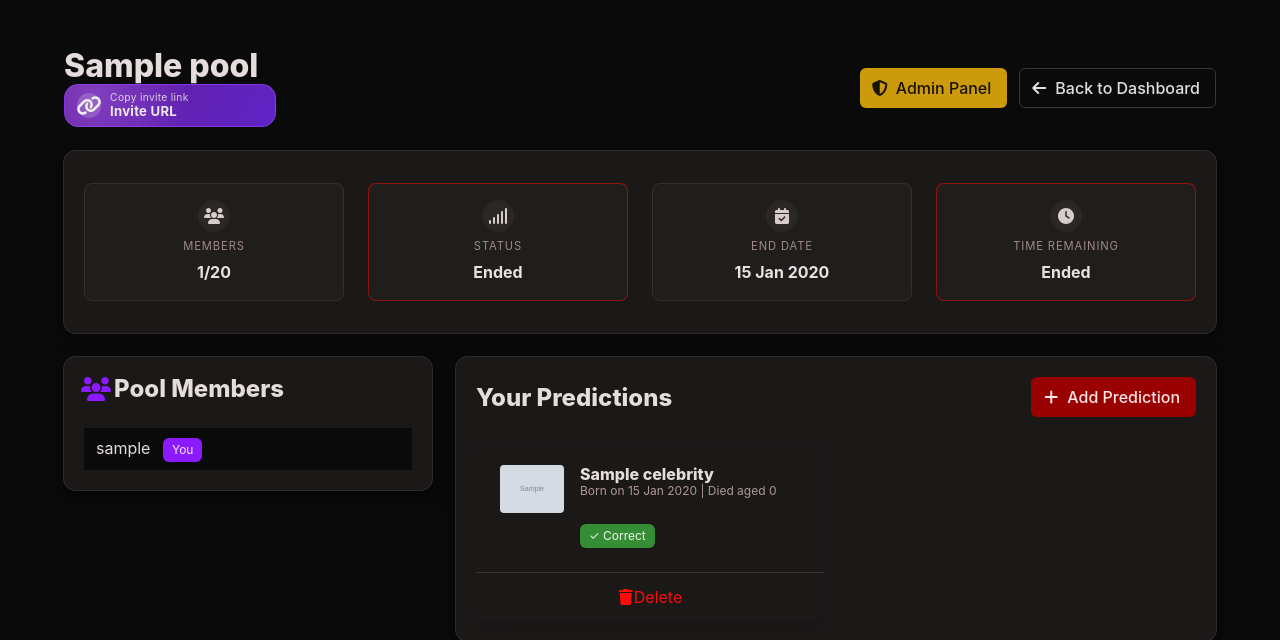
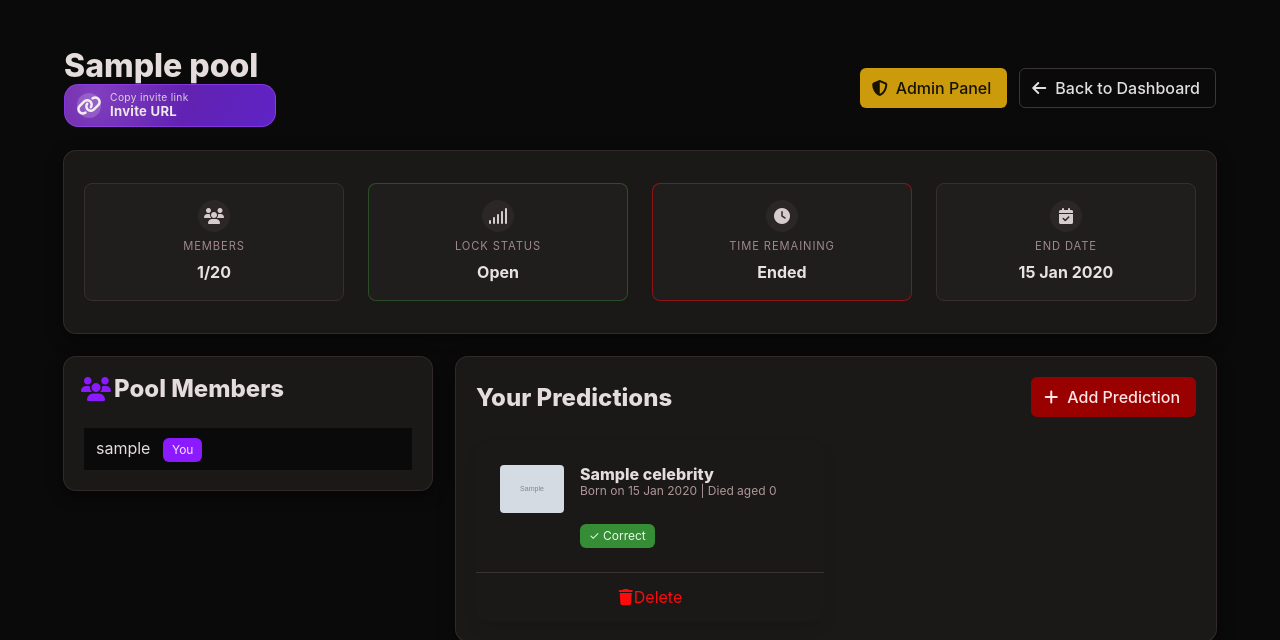
Before and after one commit to Victlebum/necroporra, a Django app: a page that uses django/templates/necroporra/pool_detail.html in a window 1280 px wide. Shown: the part 56-696 px from the top of the page. Run offline with Django 5.2, Linux system fonts and the light colour scheme; a user stored in the database is signed in; tables that the repository leaves empty hold one stand-in row (values such as "Sample post"); grey boxes marked "Sample" are stand-in pictures.

Commit message:
Improve pool status fragment

```diff
--- a/django/templates/necroporra/_pool_info_section.html
+++ b/django/templates/necroporra/_pool_info_section.html
@@ -12,12 +12,34 @@
     </div>
 
     <div class="column is-half-mobile is-6-tablet is-3-desktop">
-      <div class="pool-meta-card {% if is_active %}is-success{% else %}is-danger{% endif %}">
+      <div class="pool-meta-card {% if pool.is_locked %}is-danger{% else %}is-success{% endif %}">
         <span class="icon pool-meta-card-icon" aria-hidden="true">
           <i class="fas fa-signal"></i>
         </span>
-        <p class="pool-meta-card-label">Status</p>
-        <p class="pool-meta-card-value">{% if is_active %}Active{% else %}Ended{% endif %}</p>
+        <p class="pool-meta-card-label">Lock Status</p>
+        <p class="pool-meta-card-value">{% if pool.is_locked %}Closed{% else %}Open{% endif %}</p>
+      </div>
+    </div>
+
+    <div class="column is-half-mobile is-6-tablet is-3-desktop">
+      <div class="pool-meta-card {% if not is_active %}is-danger{% elif pool.is_locked %}is-warning{% else %}is-warning{% endif %}">
+        <span class="icon pool-meta-card-icon" aria-hidden="true">
+          <i class="fas fa-clock"></i>
+        </span>
+        <p class="pool-meta-card-label">{% if not is_active or pool.is_locked %}Time Remaining{% else %}Closing Date &amp; Time{% endif %}</p>
+        <p class="pool-meta-card-value">
+          {% if not is_active %}
+            Ended
+          {% elif pool.is_locked %}
+            {{ pool.days_remaining }} day{{ pool.days_remaining|pluralize }}
+          {% else %}
+            {% if pool.lock_date %}
+            {{ pool.lock_date|date:"d M Y, h:i A" }}
+            {% else %}
+            Closing date TBD
+            {% endif %}
+          {% endif %}
+        </p>
       </div>
     </div>
 
@@ -30,25 +52,5 @@
         <p class="pool-meta-card-value">{{ pool.limit_date|date:"d M Y" }}</p>
       </div>
     </div>
-
-    <div class="column is-half-mobile is-6-tablet is-3-desktop">
-      <div class="pool-meta-card {% if is_active and days_remaining < 30 %}is-warning{% elif is_active %}is-success{% else %}is-danger{% endif %}">
-        <span class="icon pool-meta-card-icon" aria-hidden="true">
-          <i class="fas fa-clock"></i>
-        </span>
-        <p class="pool-meta-card-label">Time Remaining</p>
-        <p class="pool-meta-card-value">
-          {% if is_active %}
-            {% if days_remaining > 0 %}
-            {{ days_remaining }} day{{ days_remaining|pluralize }} left
-            {% else %}
-            Ends today
-            {% endif %}
-          {% else %}
-          Ended
-          {% endif %}
-        </p>
-      </div>
-    </div>
   </div>
 </div>
--- a/django/templates/necroporra/pool_detail.html
+++ b/django/templates/necroporra/pool_detail.html
@@ -31,9 +31,9 @@
               </button>
               {% else %}
               {% if pool.is_locked %}
-              <span class="has-text-grey-light is-size-7">This pool is closed, so invite sharing is disabled</span>
+              <span class="has-text-grey-light is-size-7">This pool is closed, so invite sharing is disabled.</span>
               {% else %}
-              <span class="has-text-grey-light is-size-7">Invite sharing is currently limited to pool admins</span>
+              <span class="has-text-grey-light is-size-7">Invite sharing is currently limited to pool admins.</span>
               {% endif %}
               {% endif %}
             </p>
```
